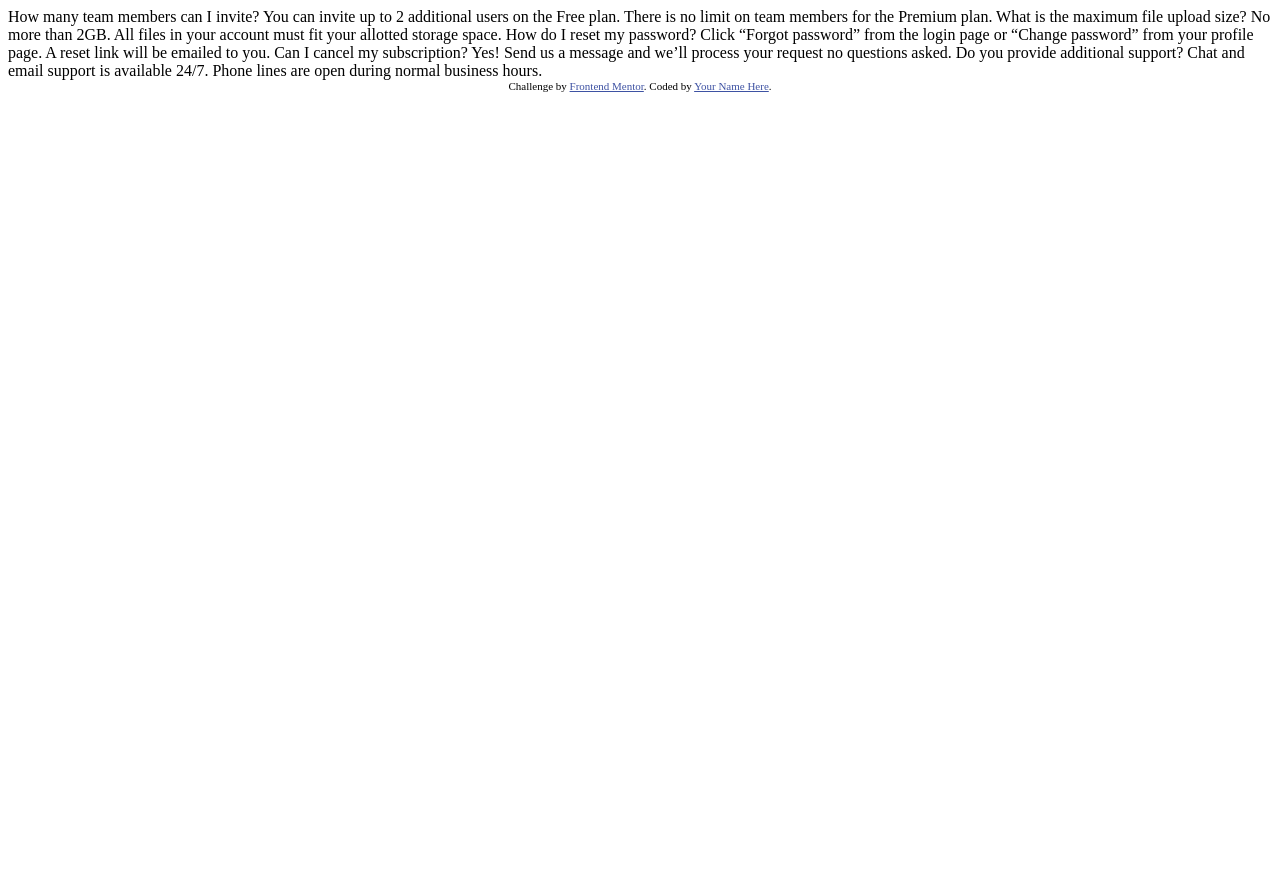
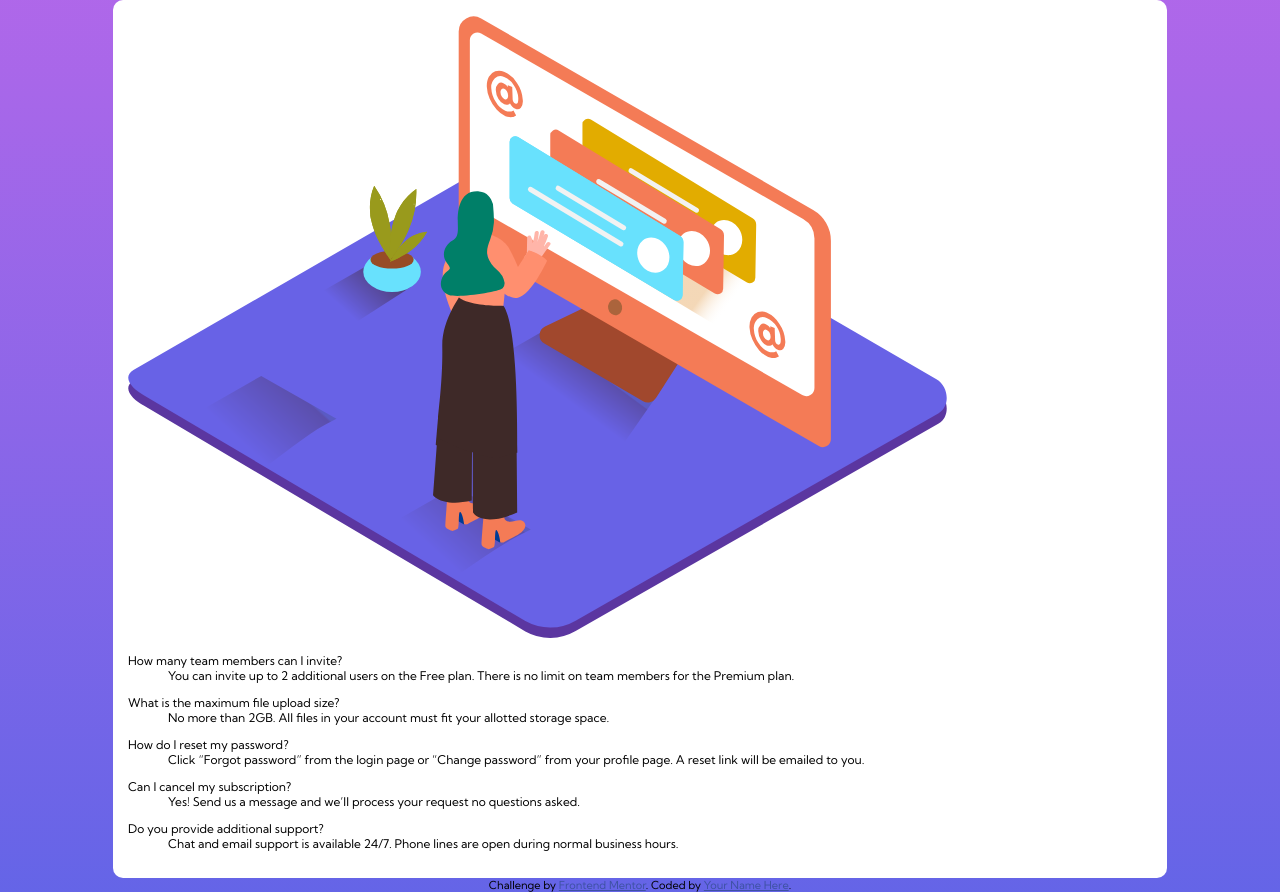
Before and after one commit to alinemsiqueira/faq-accordion-card-main, a plain HTML site: page index.html in a window 1280 px wide. Before the commit the page ends 800 px from the top, so only its background shows below. Drawn offline with Linux system fonts and the light colour scheme.

Commit message:
Add basic style

```diff
--- a/index.html
+++ b/index.html
@@ -3,38 +3,47 @@
 <head>
   <meta charset="UTF-8">
   <meta name="viewport" content="width=device-width, initial-scale=1.0"> <!-- displays site properly based on user's device -->
-
   <link rel="icon" type="image/png" sizes="32x32" href="./images/favicon-32x32.png">
-
   <title>Frontend Mentor | FAQ Accordion Card</title>
-
-  <!-- Feel free to remove these styles or customise in your own stylesheet 👍 -->
-  <style>
-    .attribution { font-size: 11px; text-align: center; }
-    .attribution a { color: hsl(228, 45%, 44%); }
-  </style>
+  <link rel="preconnect" href="https://fonts.googleapis.com">
+  <link rel="preconnect" href="https://fonts.gstatic.com" crossorigin>
+  <link href="https://fonts.googleapis.com/css2?family=Kumbh+Sans:wght@400;700&display=swap" rel="stylesheet">
+  <link rel="stylesheet" href="./style.css">
 </head>
 <body>
-  How many team members can I invite?
-  You can invite up to 2 additional users on the Free plan. There is no limit on
-  team members for the Premium plan.
-
-  What is the maximum file upload size?
-  No more than 2GB. All files in your account must fit your allotted storage space.
-
-  How do I reset my password?
-  Click “Forgot password” from the login page or “Change password” from your profile page.
-  A reset link will be emailed to you.
-
-  Can I cancel my subscription?
-  Yes! Send us a message and we’ll process your request no questions asked.
-
-  Do you provide additional support?
-  Chat and email support is available 24/7. Phone lines are open during normal business hours.
-
+  <main>
+    <div>
+      <img src="./images/illustration-woman-online-desktop.svg" alt="Woman going online" id="woman">
+      <!-- <img src="./images/illustration-box-desktop.svg" alt="Box with @ on top" id="box"> -->
+      <!-- <img src="./images/bg-pattern-desktop.svg" alt="Background shadow" id="shadow"> -->
+    </div>
+    <dl>
+      <dt>How many team members can I invite? </dt>
+      <dd>You can invite up to 2 additional users on the Free plan. There is no limit on
+        team members for the Premium plan.</dd>
+    </dl>
+    <dl>
+      <dt>What is the maximum file upload size?</dt>
+    <dd>No more than 2GB. All files in your account must fit your allotted storage space.</dd>
+    </dl>
+    <dl>
+      <dt>How do I reset my password?</dt>
+      <dd>Click “Forgot password” from the login page or “Change password” from your profile page.
+        A reset link will be emailed to you.</dd>
+    </dl>
+    <dl>
+      <dt>Can I cancel my subscription?</dt>
+      <dd>Yes! Send us a message and we’ll process your request no questions asked.</dd>
+    </dl>
+    <dl>
+      <dt>Do you provide additional support?</dt>
+      <dd>Chat and email support is available 24/7. Phone lines are open during normal business hours.</dd>
+    </dl>
+  </main>
   <div class="attribution">
     Challenge by <a href="https://www.frontendmentor.io?ref=challenge" target="_blank">Frontend Mentor</a>.
     Coded by <a href="#">Your Name Here</a>.
   </div>
+  <script src="./script.js"></script>
 </body>
 </html>
--- /dev/null
+++ b/style.css
@@ -0,0 +1,35 @@
+body {
+  margin: 0;
+  padding: 0;
+  box-sizing: border-box;
+  background-image: linear-gradient(hsl(273, 75%, 66%), hsl(240, 73%, 65%));
+  font-family: 'Kumbh Sans', sans-serif;
+  font-size: 12px;
+  justify-content: center;
+  align-items: center;
+}
+
+main {
+  margin: auto;
+  padding: 15px;
+  align-self: center;
+  background-color: white;
+  border-radius: 10px;
+  width: 80%;
+  height: 50%;
+}
+
+.attribution {
+  font-size: 11px;
+  text-align: center;
+}
+
+.attribution a {
+  color: hsl(228, 45%, 44%);
+}
+
+#woman {
+  justify-content: right;
+  width: 80%;
+  height: 80%;
+}
```
Also changed, not shown: script.js (added).
